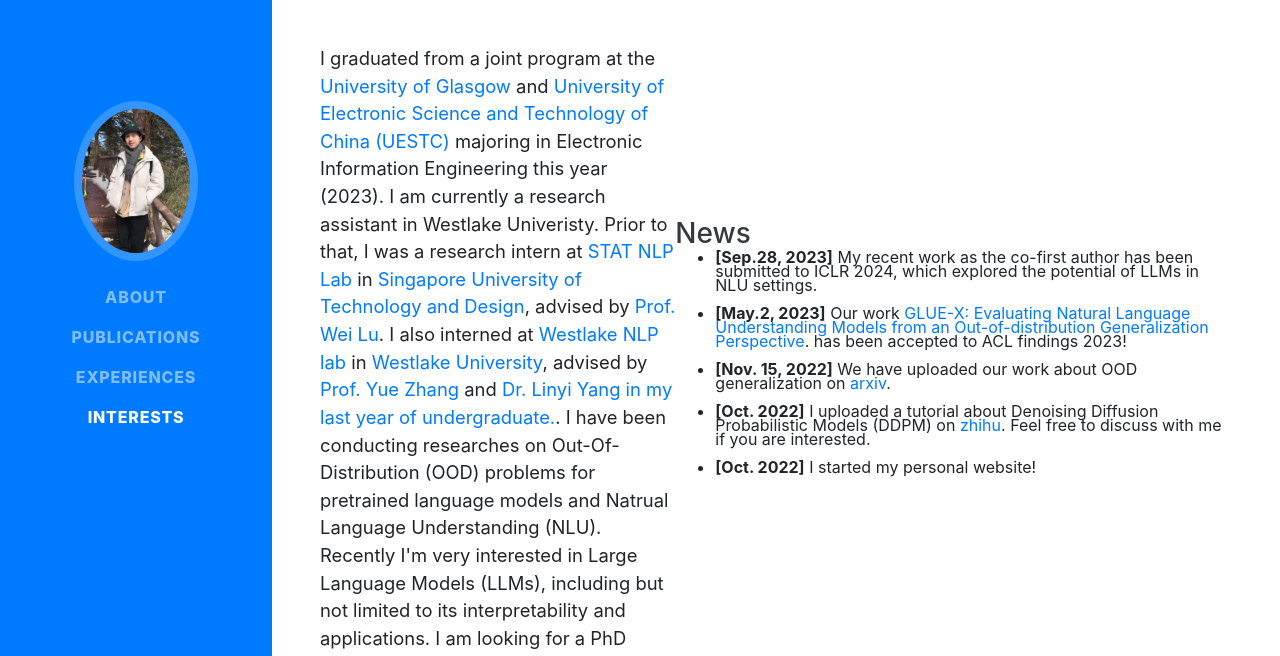
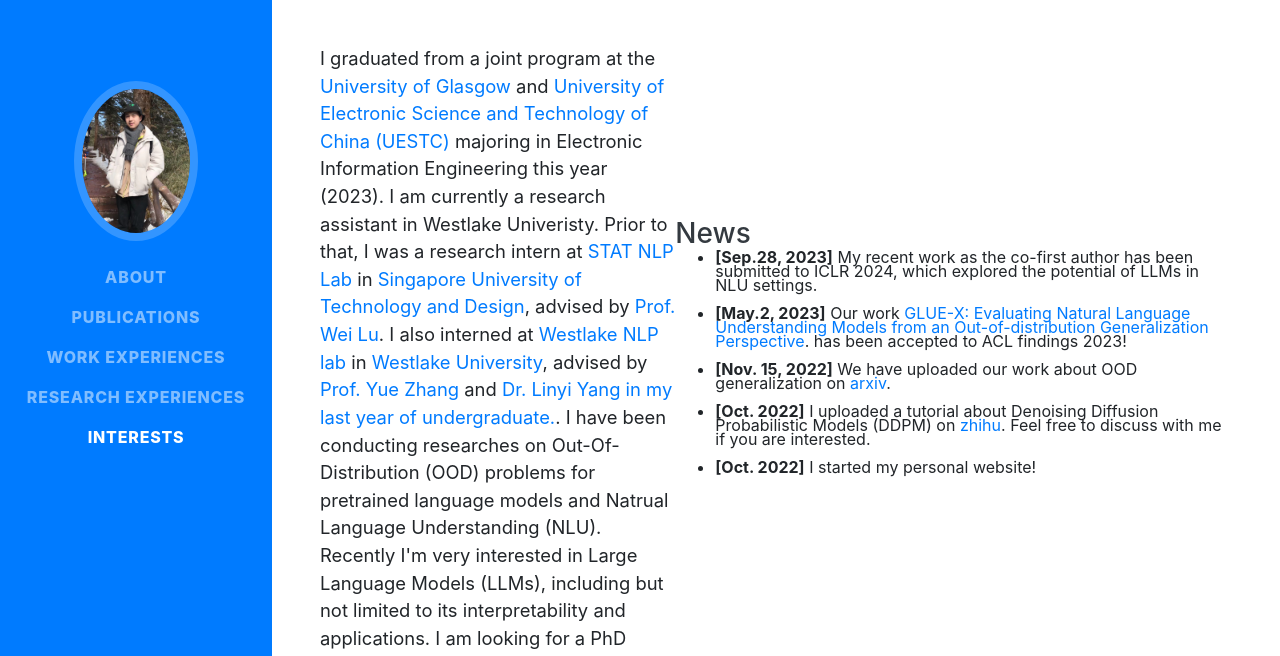
Before and after one commit to shuiba0/shuiba0.github.io, a website with bundled scripts: page index.html in a window 1280 px wide. Shown: the part 135-791 px from the top of the page. Built offline with nearby package versions, Linux system fonts and the light colour scheme; a web font is replaced by a local one.

Commit message:
Update index.html

```diff
--- a/index.html
+++ b/index.html
@@ -57,7 +57,10 @@
           <a class="nav-link js-scroll-trigger" href="#publications">Publications</a>
         </li>
         <li class="nav-item">
-          <a class="nav-link js-scroll-trigger" href="#experiences">Experiences</a>
+          <a class="nav-link js-scroll-trigger" href="#work_experiences">Work Experiences</a>
+        </li>
+	<li class="nav-item">
+          <a class="nav-link js-scroll-trigger" href="#research_experiences">Research Experiences</a>
         </li>
         <li class="nav-item">
           <a class="nav-link js-scroll-trigger" href="#interests">Interests</a>
@@ -145,7 +148,7 @@
 
 </section>
 	    <hr class="m-0">
-	<section class="resume-section p-3 p-lg-5 d-flex flex-column" id="experiences">
+	<section class="resume-section p-3 p-lg-5 d-flex flex-column" id="work_experiences">
 	<div class="my-auto">
 	        <h2 class="mb-5">Work Experiences</h2>
 		<div class="resume-item d-flex flex-column flex-md-row mb-5">
@@ -167,7 +170,7 @@
 
 
 
-    <section class="resume-section p-3 p-lg-5 d-flex flex-column" id="experiences">
+    <section class="resume-section p-3 p-lg-5 d-flex flex-column" id="research_experiences">
       <div class="my-auto">
         <h2 class="mb-5">Research Experiences</h2>
 
```
